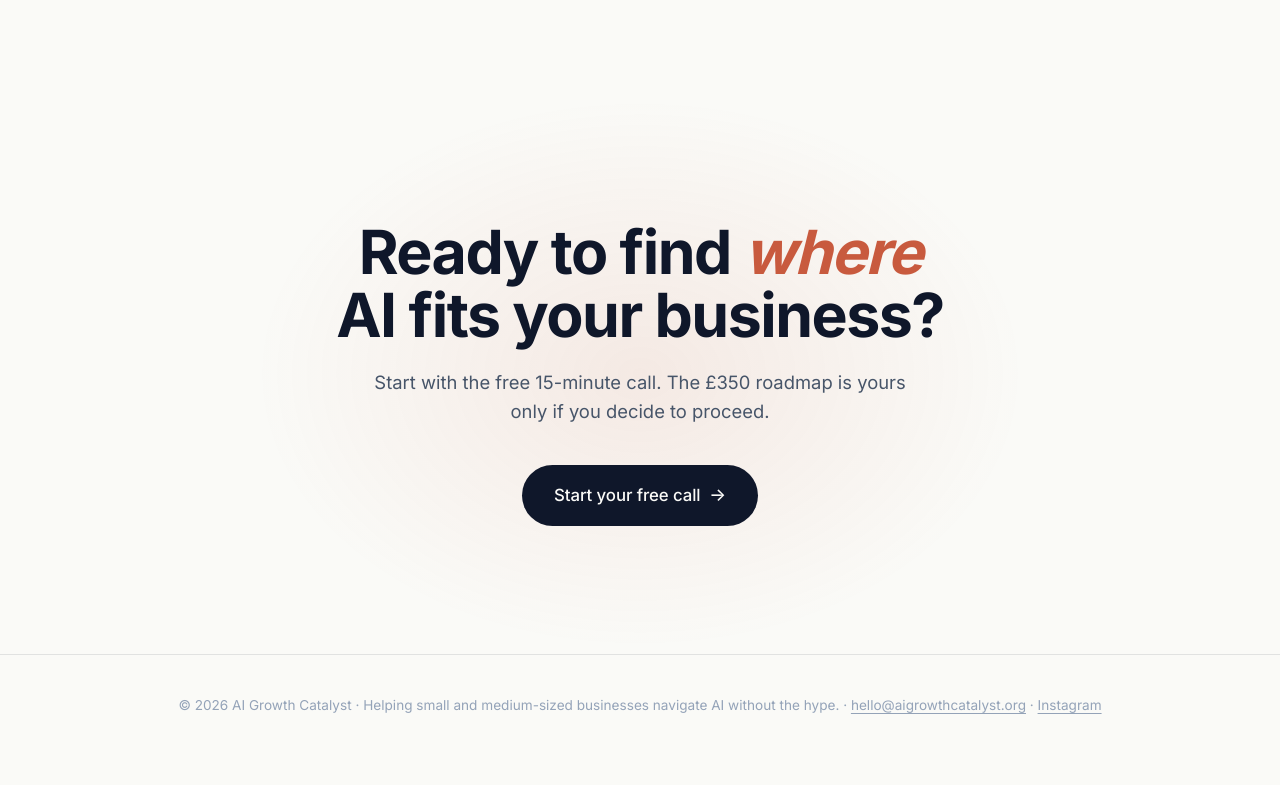
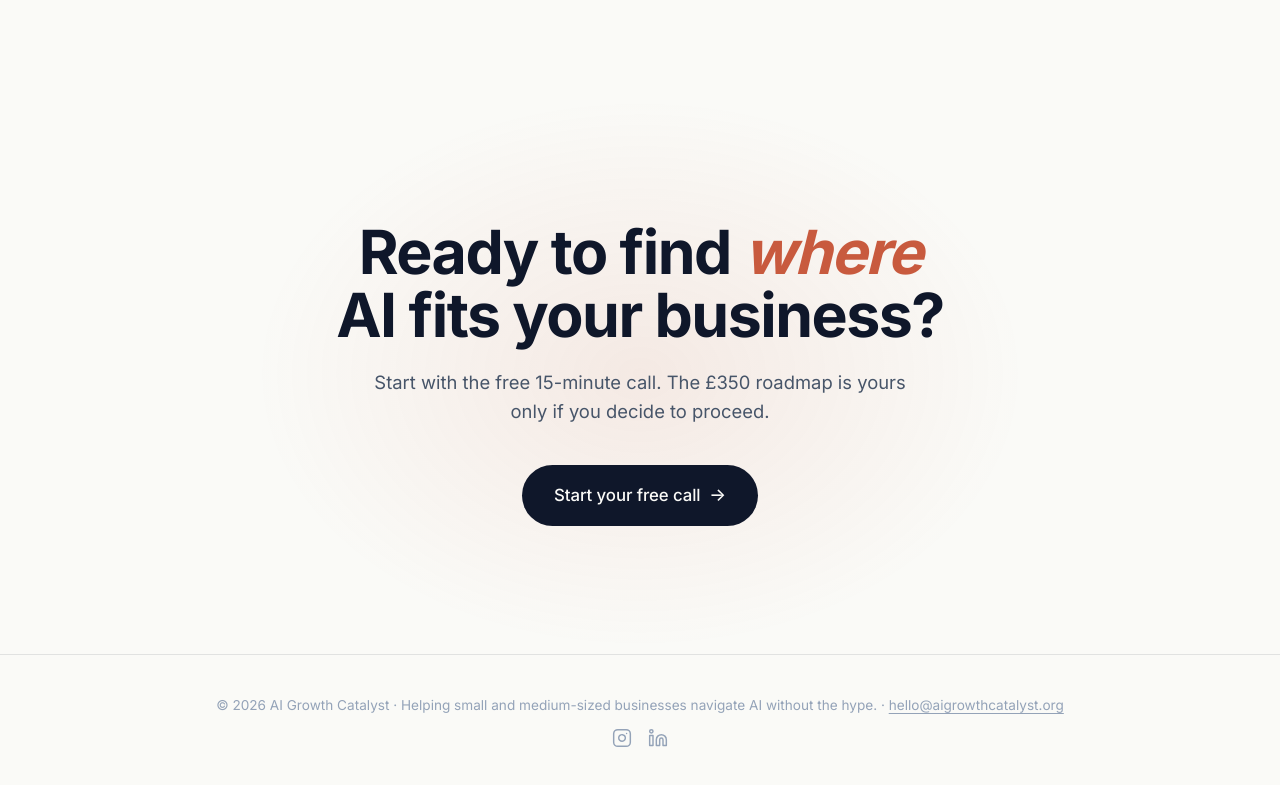
Before and after one commit to Jakes1988Doc/AI-discovery, a website: page index.html in a window 1280 px wide. Shown: the part 8012-8797 px from the top of the page. Before the commit the page ends 8768 px from the top, so only its background shows below. Drawn offline with Linux system fonts and the light colour scheme.

Commit message:
Update index.html

```diff
--- a/index.html
+++ b/index.html
@@ -1254,7 +1254,15 @@
 </section>
 
 <footer>
-  <p>© <span id="year"></span> AI Growth Catalyst · Helping small and medium-sized businesses navigate AI without the hype. · <a href="mailto:hello@aigrowthcatalyst.org" style="color: inherit; text-decoration: underline; text-underline-offset: 3px;">hello@aigrowthcatalyst.org</a> · <a href="https://www.instagram.com/aigrowthcatalyst" target="_blank" rel="noopener" style="color: inherit; text-decoration: underline; text-underline-offset: 3px;">Instagram</a></p>
+  <p>© <span id="year"></span> AI Growth Catalyst · Helping small and medium-sized businesses navigate AI without the hype. · <a href="mailto:hello@aigrowthcatalyst.org" style="color: inherit; text-decoration: underline; text-underline-offset: 3px;">hello@aigrowthcatalyst.org</a></p>
+  <div style="display:flex; justify-content:center; gap:1rem; margin-top:0.75rem;">
+    <a href="https://www.instagram.com/aigrowthcatalyst" target="_blank" rel="noopener" aria-label="Instagram" style="color:var(--ink-faint); transition:color 0.2s;" onmouseover="this.style.color='#0f172a'" onmouseout="this.style.color='var(--ink-faint)'">
+      <svg xmlns="http://www.w3.org/2000/svg" width="20" height="20" viewBox="0 0 24 24" fill="none" stroke="currentColor" stroke-width="1.75" stroke-linecap="round" stroke-linejoin="round"><rect x="2" y="2" width="20" height="20" rx="5" ry="5"/><path d="M16 11.37A4 4 0 1 1 12.63 8 4 4 0 0 1 16 11.37z"/><line x1="17.5" y1="6.5" x2="17.51" y2="6.5"/></svg>
+    </a>
+    <a href="https://www.linkedin.com/company/ai-growth-catalyst/" target="_blank" rel="noopener" aria-label="LinkedIn" style="color:var(--ink-faint); transition:color 0.2s;" onmouseover="this.style.color='#0f172a'" onmouseout="this.style.color='var(--ink-faint)'">
+      <svg xmlns="http://www.w3.org/2000/svg" width="20" height="20" viewBox="0 0 24 24" fill="none" stroke="currentColor" stroke-width="1.75" stroke-linecap="round" stroke-linejoin="round"><path d="M16 8a6 6 0 0 1 6 6v7h-4v-7a2 2 0 0 0-2-2 2 2 0 0 0-2 2v7h-4v-7a6 6 0 0 1 6-6z"/><rect x="2" y="9" width="4" height="12"/><circle cx="4" cy="4" r="2"/></svg>
+    </a>
+  </div>
 </footer>
 
 <script>
```
